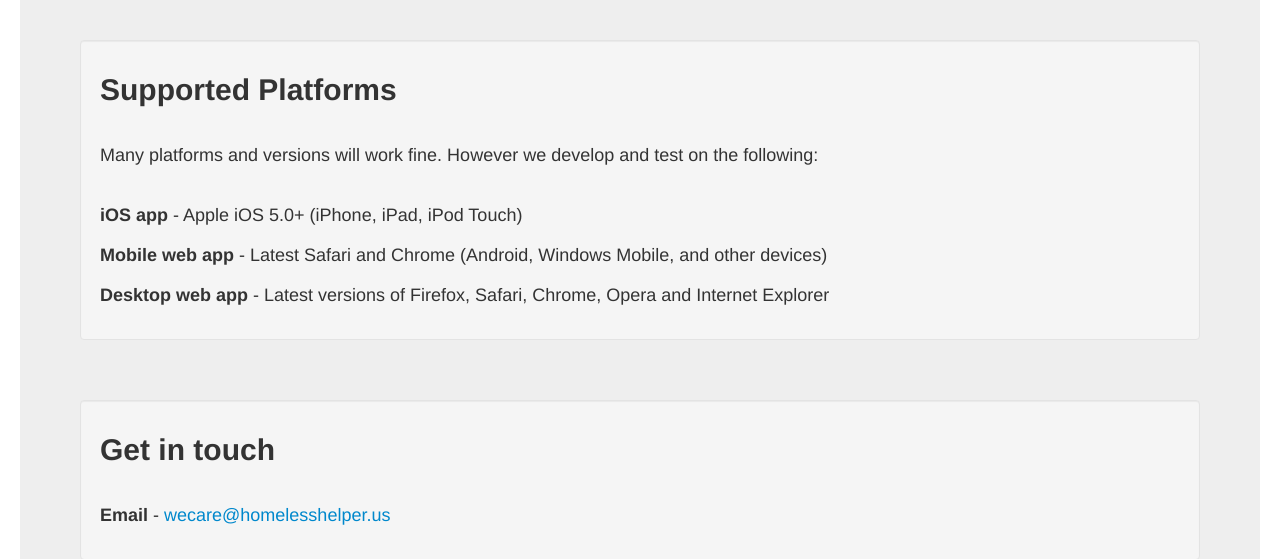
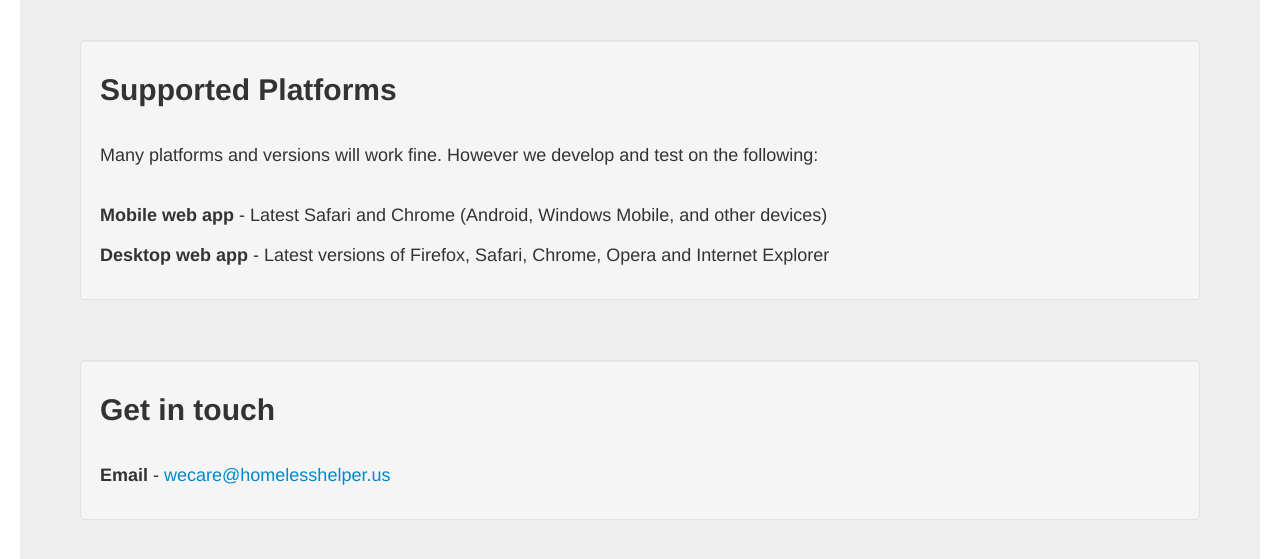
Before and after one commit to PCNI/homeless-helper, a Python web app: template web/ui/templates/about.html in a window 1280 px wide. Shown: the part 3462-4021 px from the top of the page. Run offline with Jinja, Linux system fonts and the light colour scheme; the template is opened without the code that fills it, so the values that code supplies are empty; some libraries are stand-ins or nearby versions.

Commit message:
removing iOS references.  Fixes #16.

```diff
--- a/web/ui/templates/about.html
+++ b/web/ui/templates/about.html
@@ -12,7 +12,7 @@
                     <br />
                     <br />
                     <p>The <strong>Homeless Helper</strong> app provides near real-time information to the people who need it. Information such as shelters near your location, bed availability at those shelters, nearby places to eat a meal and much more.</p>
-                    <p>You can download Homeless Helper on your iOS device or use the full featured web app in a desktop or mobile browser.</p>
+                    <p>You can use the full featured web app in a desktop browser or in a mobile browser.</p>
                     <br />
                     <p><strong>Please spread the word.</strong></p>
                 </div>
@@ -129,8 +129,7 @@
             <br />
             <p>Many platforms and versions will work fine. However we develop and test on the following:</p>
             <br />
-            <p><strong>iOS app</strong> - Apple iOS 5.0+ (iPhone, iPad, iPod Touch)</p>
-            <p><strong>Mobile web app</strong> - Latest Safari and Chrome (Android, Windows Mobile, and other devices)</p>
+   	    <p><strong>Mobile web app</strong> - Latest Safari and Chrome (Android, Windows Mobile, and other devices)</p>
             <p><strong>Desktop web app</strong> - Latest versions of Firefox, Safari, Chrome, Opera and Internet Explorer</p>
         </div>
         <br />
--- a/web/ui/templates/faq.html
+++ b/web/ui/templates/faq.html
@@ -21,8 +21,9 @@
     <br />
     <h2>What devices can be used to access Homeless Helper?</h2>
     <p>To meet our goal of everyone being able to access this information, we have developed solutions for almost every device and platform.</p>
-    <p>We have released a native iOS app (iPhone, iPad, iPod), a mobile web app, and a website that supports most modern web browsers.</p>
-
+    <!--
+	<p>We have released a native iOS app (iPhone, iPad, iPod), a mobile web app, and a website that supports most modern web browsers.</p>
+   -->
     <br />
     <br />
     <h2>I have an idea, complaint, suggestion. Who should I contact?</h2>
```
